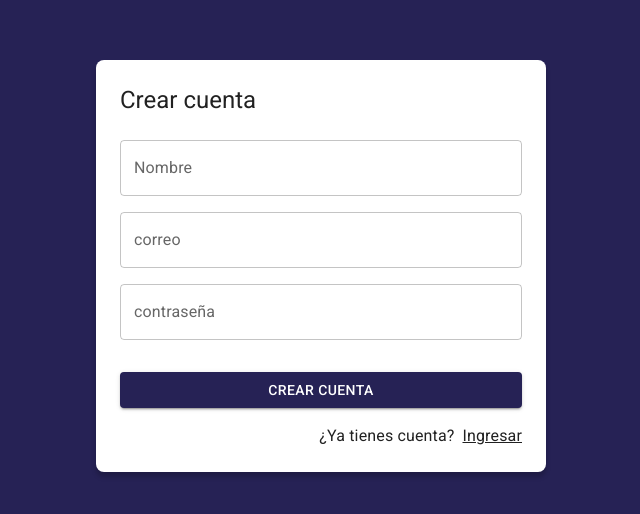
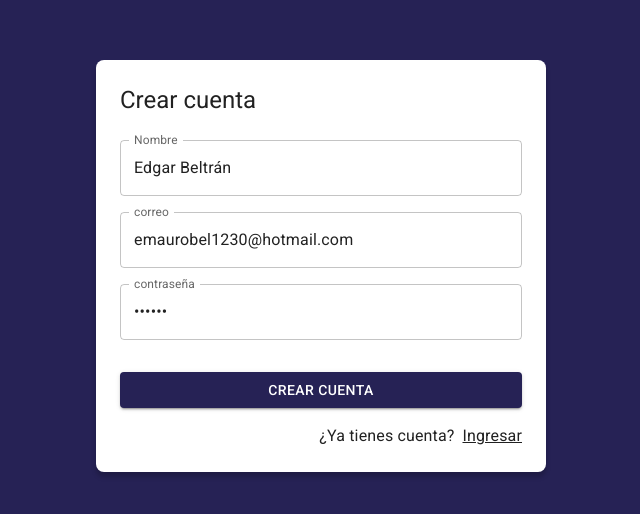
Before and after one commit to e1230/journal-app-e1230, a React (Vite) app: page /auth/register in a window 1280 px wide. Shown: the part 134-648 px from the top of the page, without its empty margins (319-959 px from the left). Built offline with nearby package versions, Linux system fonts and the light colour scheme.

Commit message:
inicializar formulario registro

```diff
--- a/src/auth/pages/RegisterPage.jsx
+++ b/src/auth/pages/RegisterPage.jsx
@@ -2,17 +2,31 @@
 import { Google } from "@mui/icons-material";
 import { Button, Grid, Link, TextField, Typography } from "@mui/material";
 import { AuthLayout } from "../layout/AuthLayout";
+import { useForm } from "../../hooks";
 
 export const RegisterPage = () => {
+  const { email, password, onInputChange, displayName, formState } = useForm({
+    email: "emaurobel1230@hotmail.com",
+    password: "850518",
+    displayName: "Edgar Beltrán",
+  });
+
+  const onSubmit = (event) => {
+    event.preventDefault();
+    console.log(formState);
+  };
   return (
     <AuthLayout title="Crear cuenta">
-      <form>
+      <form onSubmit={onSubmit}>
         <Grid container>
           <Grid item xs={12} sx={{ mt: 2 }}>
             <TextField
               label="Nombre"
               type="text"
               placeholder="Nombres Apellidos"
+              name="displayName"
+              value={displayName}
+              onChange={onInputChange}
               fullWidth
             />
           </Grid>
@@ -21,6 +35,9 @@
               label="correo"
               type="email"
               placeholder="correo@correo.com"
+              name="email"
+              value={email}
+              onChange={onInputChange}
               fullWidth
             />
           </Grid>
@@ -29,12 +46,15 @@
               label="contraseña"
               type="password"
               placeholder="Contraseña"
+              name="password"
+              value={password}
+              onChange={onInputChange}
               fullWidth
             />
           </Grid>
           <Grid container spacing={2} sx={{ mb: 2, mt: 2 }}>
             <Grid item xs={12}>
-              <Button variant="contained" fullWidth>
+              <Button type="submit" variant="contained" fullWidth>
                 Crear cuenta
               </Button>
             </Grid>
```
